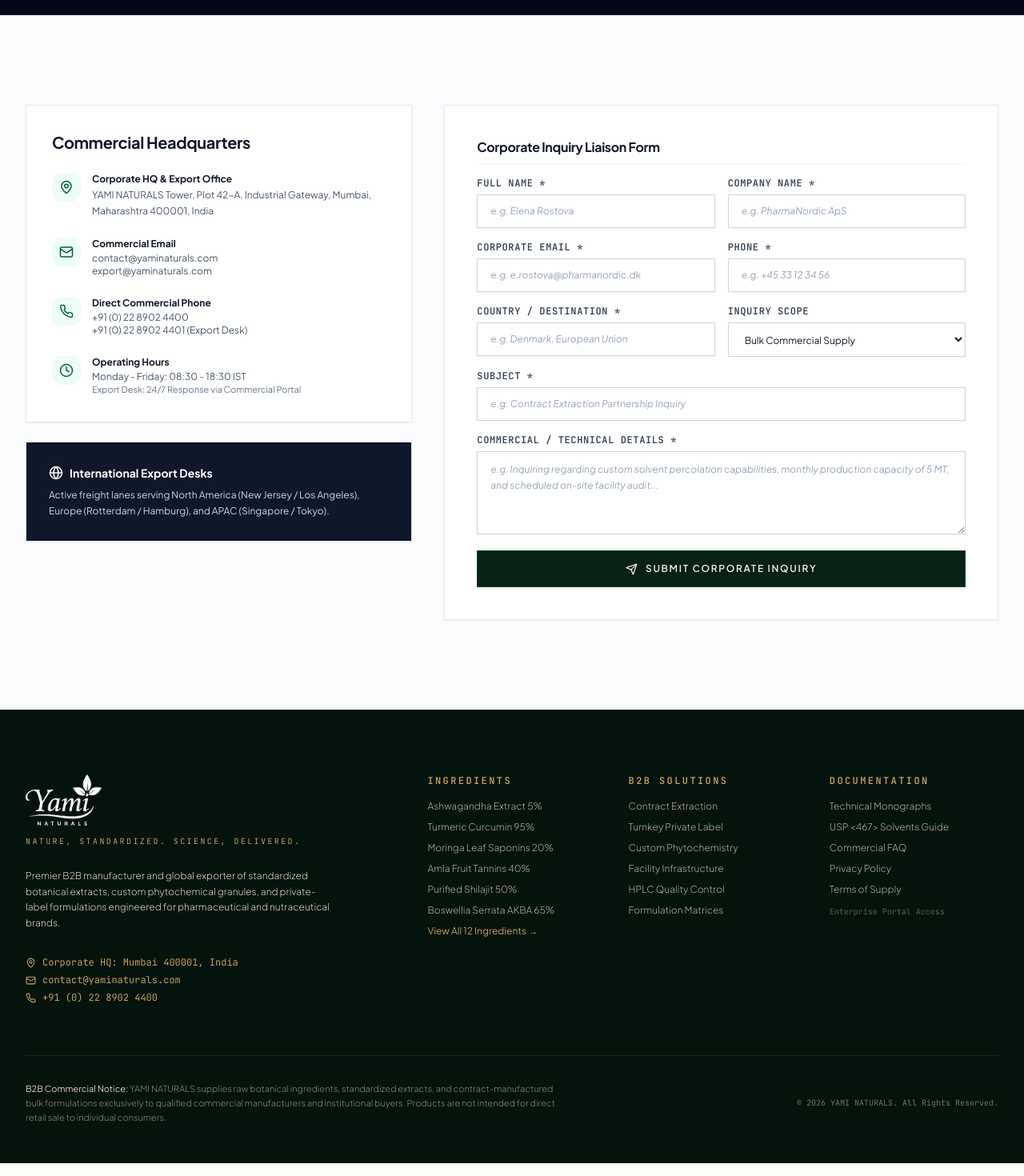
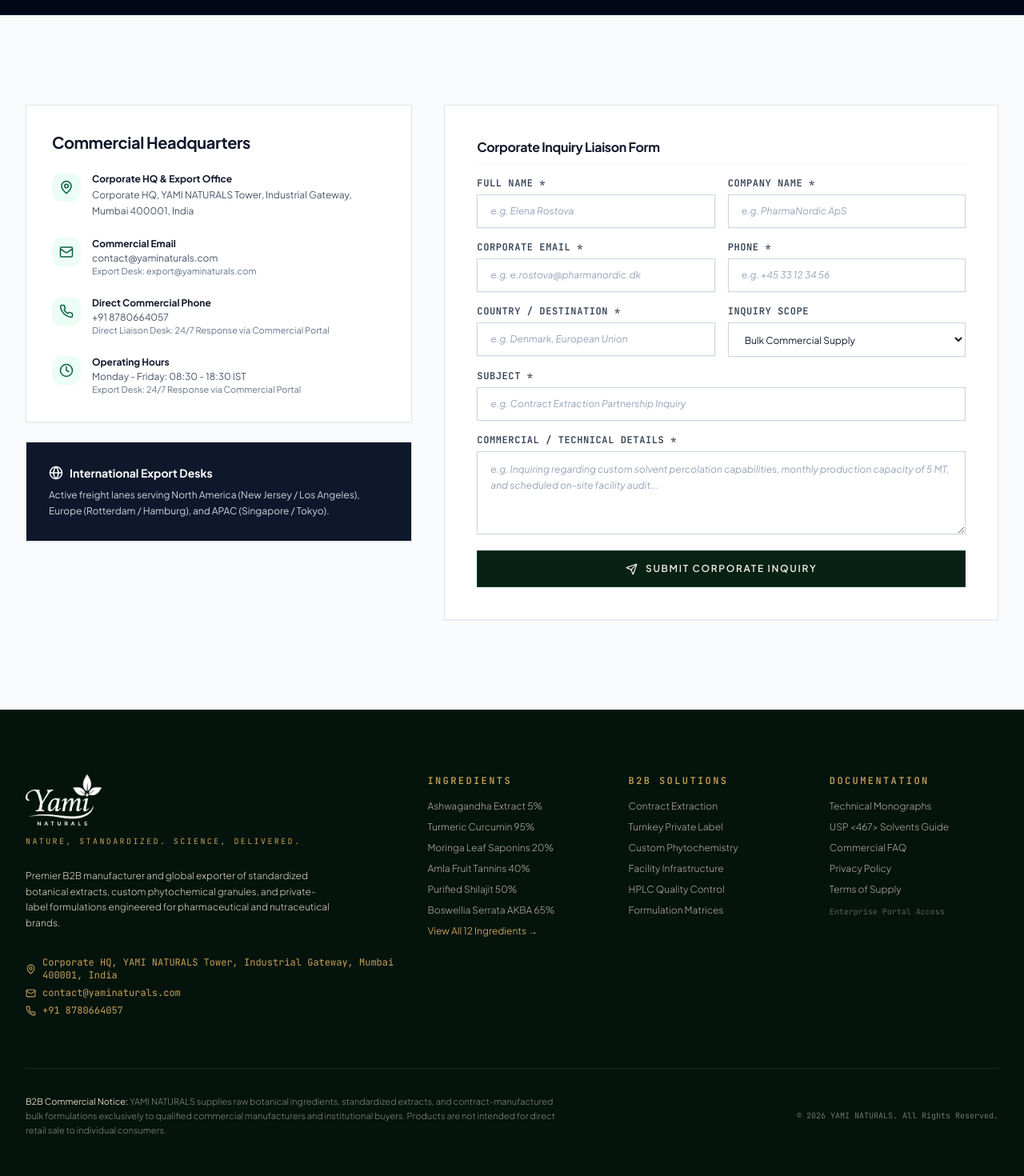
Before and after one commit to yaminaturals/Yaminaturals, a React (Vite) app in the folder client/: page /contact in a window 1280 px wide. Shown: the part 290-1760 px from the top of the page at 80% size. Built offline with nearby package versions, Linux system fonts and the light colour scheme; no server answers.

Commit message:
Add global dynamic SettingsContext connected to live admin settings

```diff
--- a/client/src/components/common/Footer.tsx
+++ b/client/src/components/common/Footer.tsx
@@ -1,8 +1,11 @@
 import React from 'react';
 import { Link } from 'react-router-dom';
 import { Mail, Phone, MapPin, Globe, Shield, FileText, ArrowUpRight } from 'lucide-react';
+import { useSettings } from '../../context/SettingsContext';
 
 export const Footer: React.FC = () => {
+  const { settings } = useSettings();
+
   return (
     <footer className="bg-[#04130c] text-white border-t border-[#1d5537]/40 pt-20 pb-12">
       <div className="container-custom">
@@ -17,7 +20,7 @@
                 className="h-14 sm:h-16 w-auto object-contain transition-transform duration-200 group-hover:scale-[1.02]"
               />
               <div className="text-[10px] font-mono tracking-[0.24em] text-[#c5a059] uppercase mt-3">
-                Nature, Standardized. Science, Delivered.
+                {settings.tagline || 'Nature, Standardized. Science, Delivered.'}
               </div>
             </Link>
 
@@ -28,15 +31,19 @@
             <div className="pt-2 text-xs font-mono text-[#c5a059] space-y-1.5">
               <div className="flex items-center gap-2">
                 <MapPin size={13} className="text-[#c5a059] flex-shrink-0" />
-                <span>Corporate HQ: Mumbai 400001, India</span>
+                <span>{settings.hqAddress || 'Corporate HQ: Mumbai 400001, India'}</span>
               </div>
               <div className="flex items-center gap-2">
                 <Mail size={13} className="text-[#c5a059] flex-shrink-0" />
-                <span>contact@yaminaturals.com</span>
+                <a href={`mailto:${settings.contactEmail}`} className="hover:underline">
+                  {settings.contactEmail || 'contact@yaminaturals.com'}
+                </a>
               </div>
               <div className="flex items-center gap-2">
                 <Phone size={13} className="text-[#c5a059] flex-shrink-0" />
-                <span>+91 (0) 22 8902 4400</span>
+                <a href={`tel:${settings.contactPhone}`} className="hover:underline">
+                  {settings.contactPhone || '+91 8780664057'}
+                </a>
               </div>
             </div>
           </div>
--- /dev/null
+++ b/client/src/context/SettingsContext.tsx
@@ -0,0 +1,71 @@
+import React, { createContext, useContext, useState, useEffect } from 'react';
+import { SiteSettings } from '../types';
+import { api } from '../services/api';
+
+const defaultSettings: SiteSettings = {
+  companyName: 'YAMI NATURALS',
+  tagline: 'Nature, Standardized. Science, Delivered.',
+  contactEmail: 'contact@yaminaturals.com',
+  contactPhone: '+91 8780664057',
+  hqAddress: 'Corporate HQ, YAMI NATURALS Tower, Industrial Gateway, Mumbai 400001, India',
+  facilityAddress: 'Industrial Extraction Zone, ISO 22000:2018 & cGMP Facility, India',
+  defaultMoq: '25 kg'
+};
+
+interface SettingsContextType {
+  settings: SiteSettings;
+  loading: boolean;
+  refreshSettings: () => Promise<void>;
+  updateSettings: (newSettings: Partial<SiteSettings>) => Promise<boolean>;
+}
+
+const SettingsContext = createContext<SettingsContextType>({
+  settings: defaultSettings,
+  loading: false,
+  refreshSettings: async () => {},
+  updateSettings: async () => false
+});
+
+export const SettingsProvider: React.FC<{ children: React.ReactNode }> = ({ children }) => {
+  const [settings, setSettings] = useState<SiteSettings>(defaultSettings);
+  const [loading, setLoading] = useState(true);
+
+  const fetchSettings = async () => {
+    try {
+      const res = await api.getSettings();
+      if (res && res.settings) {
+        setSettings(prev => ({ ...prev, ...res.settings }));
+      }
+    } catch (err) {
+      console.error('Failed to load settings', err);
+    } finally {
+      setLoading(false);
+    }
+  };
+
+  useEffect(() => {
+    fetchSettings();
+  }, []);
+
+  const updateSettings = async (newSettings: Partial<SiteSettings>): Promise<boolean> => {
+    try {
+      const res = await api.updateSettings(newSettings);
+      if (res && res.settings) {
+        setSettings(res.settings);
+        return true;
+      }
+      return false;
+    } catch (err) {
+      console.error('Failed to update settings', err);
+      return false;
+    }
+  };
+
+  return (
+    <SettingsContext.Provider value={{ settings, loading, refreshSettings: fetchSettings, updateSettings }}>
+      {children}
+    </SettingsContext.Provider>
+  );
+};
+
+export const useSettings = () => useContext(SettingsContext);
--- a/client/src/main.tsx
+++ b/client/src/main.tsx
@@ -3,15 +3,18 @@
 import { BrowserRouter } from 'react-router-dom';
 import App from './App';
 import { AuthProvider } from './context/AuthContext';
+import { SettingsProvider } from './context/SettingsContext';
 import './styles/variables.css';
 import './styles/globals.css';
 
 ReactDOM.createRoot(document.getElementById('root')!).render(
   <React.StrictMode>
     <BrowserRouter>
-      <AuthProvider>
-        <App />
-      </AuthProvider>
+      <SettingsProvider>
+        <AuthProvider>
+          <App />
+        </AuthProvider>
+      </SettingsProvider>
     </BrowserRouter>
   </React.StrictMode>
 );
--- a/client/src/pages/ContactPage.tsx
+++ b/client/src/pages/ContactPage.tsx
@@ -1,9 +1,11 @@
 import React, { useState } from 'react';
 import { SEO } from '../components/common/SEO';
 import { api } from '../services/api';
+import { useSettings } from '../context/SettingsContext';
 import { Mail, Phone, MapPin, Send, Check, Loader2, Clock, Globe } from 'lucide-react';
 
 export const ContactPage: React.FC = () => {
+  const { settings } = useSettings();
   const [name, setName] = useState('');
   const [company, setCompany] = useState('');
   const [email, setEmail] = useState('');
@@ -73,7 +75,7 @@
                   <div>
                     <div className="font-bold text-slate-900 mb-0.5">Corporate HQ &amp; Export Office</div>
                     <p className="text-slate-600 leading-relaxed">
-                      YAMI NATURALS Tower, Plot 42-A, Industrial Gateway, Mumbai, Maharashtra 400001, India
+                      {settings.hqAddress || 'YAMI NATURALS Tower, Plot 42-A, Industrial Gateway, Mumbai, Maharashtra 400001, India'}
                     </p>
                   </div>
                 </div>
@@ -84,8 +86,12 @@
                   </div>
                   <div>
                     <div className="font-bold text-slate-900 mb-0.5">Commercial Email</div>
-                    <p className="text-slate-600">contact@yaminaturals.com</p>
-                    <p className="text-slate-600">export@yaminaturals.com</p>
+                    <p className="text-slate-600">
+                      <a href={`mailto:${settings.contactEmail}`} className="hover:underline">
+                        {settings.contactEmail || 'contact@yaminaturals.com'}
+                      </a>
+                    </p>
+                    <p className="text-slate-500 text-tiny">Export Desk: export@yaminaturals.com</p>
                   </div>
                 </div>
 
@@ -95,8 +101,12 @@
                   </div>
                   <div>
                     <div className="font-bold text-slate-900 mb-0.5">Direct Commercial Phone</div>
-                    <p className="text-slate-600">+91 (0) 22 8902 4400</p>
-                    <p className="text-slate-600">+91 (0) 22 8902 4401 (Export Desk)</p>
+                    <p className="text-slate-600">
+                      <a href={`tel:${settings.contactPhone}`} className="hover:underline">
+                        {settings.contactPhone || '+91 8780664057'}
+                      </a>
+                    </p>
+                    <p className="text-slate-500 text-tiny">Direct Liaison Desk: 24/7 Response via Commercial Portal</p>
                   </div>
                 </div>
 
--- a/client/src/pages/admin/AdminSettings.tsx
+++ b/client/src/pages/admin/AdminSettings.tsx
@@ -1,41 +1,36 @@
 import React, { useState, useEffect } from 'react';
-import { api } from '../../services/api';
+import { useSettings } from '../../context/SettingsContext';
 import { Save, Loader2, Check } from 'lucide-react';
 
 export const AdminSettings: React.FC = () => {
-  const [loading, setLoading] = useState(true);
+  const { settings, updateSettings, loading } = useSettings();
   const [saved, setSaved] = useState(false);
 
-  const [companyName, setCompanyName] = useState('YAMI NATURALS');
-  const [tagline, setTagline] = useState('Nature, Standardized. Science, Delivered.');
-  const [contactEmail, setContactEmail] = useState('contact@yaminaturals.com');
-  const [contactPhone, setContactPhone] = useState('+91 (0) 22 8902 4400');
-  const [hqAddress, setHqAddress] = useState('Corporate HQ, Yami Naturals Gateway, India');
-  const [facilityAddress, setFacilityAddress] = useState('Industrial Extraction Zone, ISO 22000:2018 & GMP Facility, India');
-  const [defaultMoq, setDefaultMoq] = useState('25 kg');
+  const [companyName, setCompanyName] = useState(settings.companyName || 'YAMI NATURALS');
+  const [tagline, setTagline] = useState(settings.tagline || 'Nature, Standardized. Science, Delivered.');
+  const [contactEmail, setContactEmail] = useState(settings.contactEmail || 'contact@yaminaturals.com');
+  const [contactPhone, setContactPhone] = useState(settings.contactPhone || '+91 8780664057');
+  const [hqAddress, setHqAddress] = useState(settings.hqAddress || 'Corporate HQ, YAMI NATURALS Tower, Industrial Gateway, Mumbai 400001, India');
+  const [facilityAddress, setFacilityAddress] = useState(settings.facilityAddress || 'Industrial Extraction Zone, ISO 22000:2018 & cGMP Facility, India');
+  const [defaultMoq, setDefaultMoq] = useState(settings.defaultMoq || '25 kg');
 
   useEffect(() => {
-    api.getSettings()
-      .then(res => {
-        if (res && res.settings) {
-          const st = res.settings;
-          if (st.companyName) setCompanyName(st.companyName);
-          if (st.tagline) setTagline(st.tagline);
-          if (st.contactEmail) setContactEmail(st.contactEmail);
-          if (st.contactPhone) setContactPhone(st.contactPhone);
-          if (st.hqAddress) setHqAddress(st.hqAddress);
-          if (st.facilityAddress) setFacilityAddress(st.facilityAddress);
-          if (st.defaultMoq) setDefaultMoq(st.defaultMoq);
-        }
-      })
-      .finally(() => setLoading(false));
-  }, []);
+    if (settings) {
+      if (settings.companyName) setCompanyName(settings.companyName);
+      if (settings.tagline) setTagline(settings.tagline);
+      if (settings.contactEmail) setContactEmail(settings.contactEmail);
+      if (settings.contactPhone) setContactPhone(settings.contactPhone);
+      if (settings.hqAddress) setHqAddress(settings.hqAddress);
+      if (settings.facilityAddress) setFacilityAddress(settings.facilityAddress);
+      if (settings.defaultMoq) setDefaultMoq(settings.defaultMoq);
+    }
+  }, [settings]);
 
   const handleSave = async (e: React.FormEvent) => {
     e.preventDefault();
     setSaved(false);
 
-    await api.updateSettings({
+    const success = await updateSettings({
       companyName,
       tagline,
       contactEmail,
@@ -45,8 +40,10 @@
       defaultMoq
     });
 
-    setSaved(true);
-    setTimeout(() => setSaved(false), 3000);
+    if (success) {
+      setSaved(true);
+      setTimeout(() => setSaved(false), 3000);
+    }
   };
 
   if (loading) {
```
Also changed, not shown: 1 other file (tests, documents, lock files or other folders).
